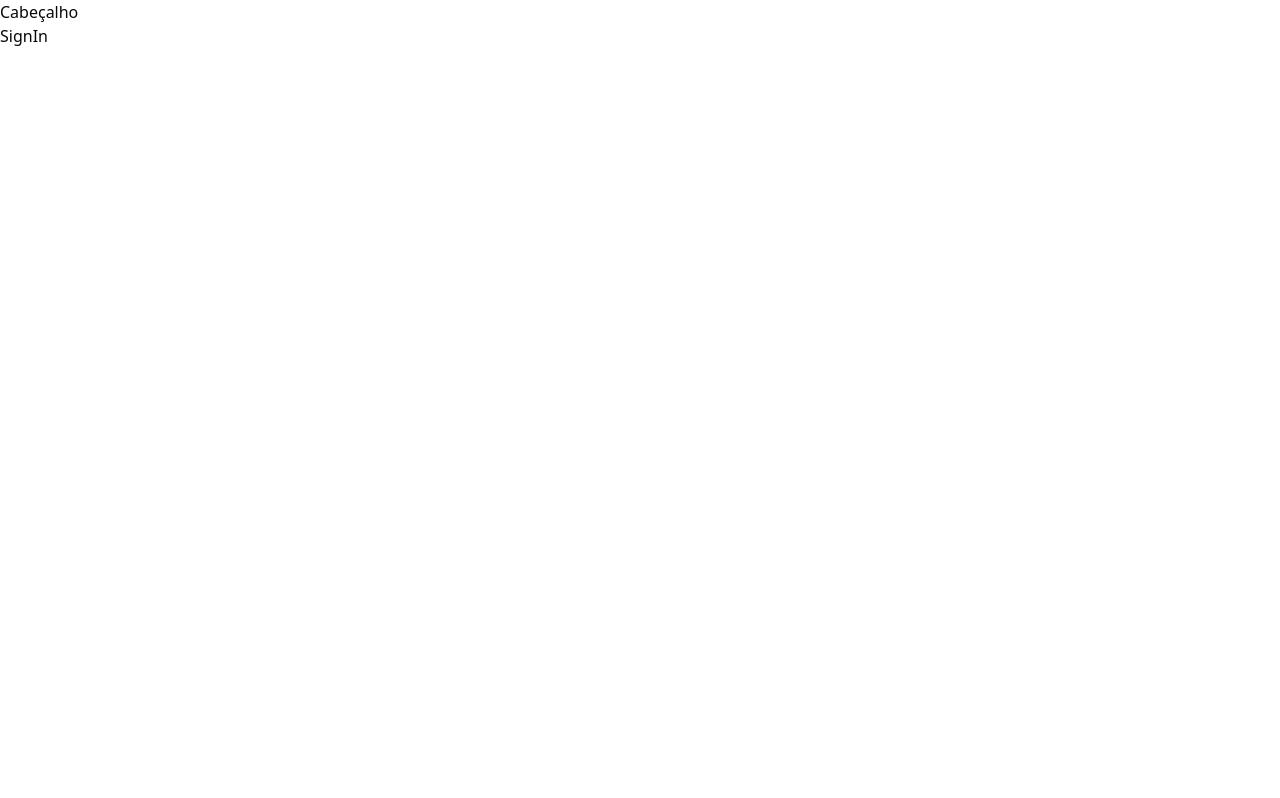
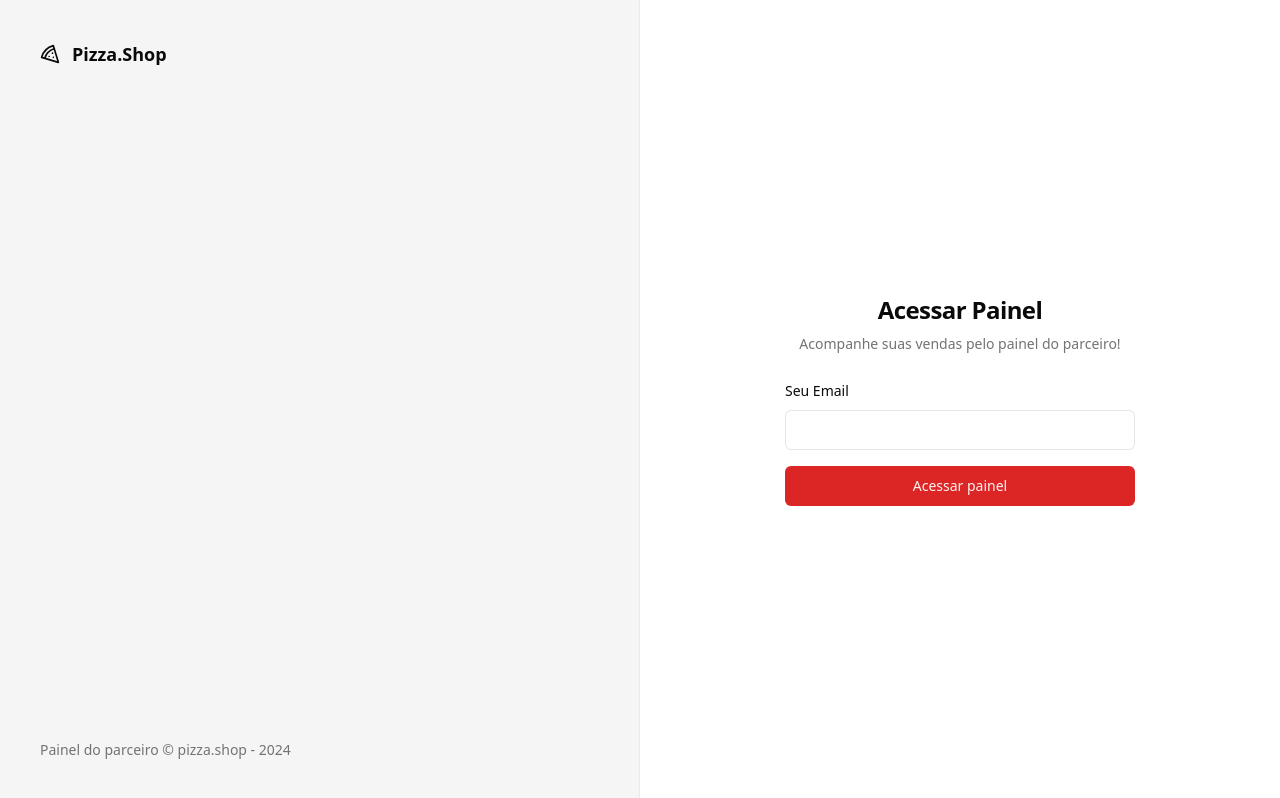
Before and after one commit to janderscarvalho/Pizza-Shop, a React (Vite) app: page /sign-in in a window 1280 px wide. Built offline with nearby package versions, Linux system fonts and the light colour scheme.

Commit message:
Pagina autenticação
Componetizado o Layout do login para a aplicação

```diff
--- a/package.json
+++ b/package.json
@@ -10,6 +10,7 @@
     "preview": "vite preview"
   },
   "dependencies": {
+    "@radix-ui/react-label": "^2.0.2",
     "@radix-ui/react-slot": "^1.0.2",
     "class-variance-authority": "^0.7.0",
     "clsx": "^2.1.1",
--- a/src/Pages/_layouts/auth.tsx
+++ b/src/Pages/_layouts/auth.tsx
@@ -1,11 +1,20 @@
+import { Pizza } from 'lucide-react'
 import { Outlet } from 'react-router-dom'
 
 export function AuthLayout() {
   return (
-    <div>
-      <h1>Cabeçalho</h1>
+    <div className="grid min-h-screen grid-cols-2">
+      <div className="flex h-full flex-col justify-between border-r border-foreground/5 bg-muted p-10 text-muted-foreground">
+        <div className="flex items-center gap-3 text-lg font-medium text-foreground">
+          <Pizza className="h-5 w-5" />
+          <span className="font-semibold">Pizza.Shop</span>
+        </div>
+        <footer className="text-sm">
+          Painel do parceiro &copy; pizza.shop - {new Date().getFullYear()}
+        </footer>
+      </div>
 
-      <div>
+      <div className="flex flex-col items-center justify-center">
         <Outlet />
       </div>
     </div>
--- a/src/Pages/auth/sign-in.tsx
+++ b/src/Pages/auth/sign-in.tsx
@@ -1,10 +1,35 @@
 import { Helmet } from 'react-helmet-async'
+
+import { Button } from '@/components/ui/button'
+import { Input } from '@/components/ui/input'
+import { Label } from '@/components/ui/label'
 
 export function SignIn() {
   return (
     <>
       <Helmet title="Login" />
-      <h1>SignIn</h1>
+      <div className="p-8">
+        <div className="flex w-[350px] flex-col justify-center gap-6">
+          <div className="flex flex-col gap-2 text-center">
+            <h1 className="text-2xl font-semibold tracking-tight">
+              Acessar Painel
+            </h1>
+            <p className="text-sm text-muted-foreground">
+              Acompanhe suas vendas pelo painel do parceiro!
+            </p>
+          </div>
+
+          <form className="space-y-4">
+            <div className="space-y-2">
+              <Label htmlFor="email">Seu Email</Label>
+              <Input id="email" type="email" />
+            </div>
+            <Button className="w-full" type="submit">
+              Acessar painel
+            </Button>
+          </form>
+        </div>
+      </div>
     </>
   )
 }
--- /dev/null
+++ b/src/components/ui/card.tsx
@@ -0,0 +1,79 @@
+import * as React from 'react'
+
+import { cn } from '@/lib/utils'
+
+const Card = React.forwardRef<
+  HTMLDivElement,
+  React.HTMLAttributes<HTMLDivElement>
+>(({ className, ...props }, ref) => (
+  <div
+    ref={ref}
+    className={cn(
+      'rounded-lg border bg-card text-card-foreground shadow-sm',
+      className,
+    )}
+    {...props}
+  />
+))
+Card.displayName = 'Card'
+
+const CardHeader = React.forwardRef<
+  HTMLDivElement,
+  React.HTMLAttributes<HTMLDivElement>
+>(({ className, ...props }, ref) => (
+  <div
+    ref={ref}
+    className={cn('flex flex-col space-y-1.5 p-6', className)}
+    {...props}
+  />
+))
+CardHeader.displayName = 'CardHeader'
+
+const CardTitle = React.forwardRef<
+  HTMLParagraphElement,
+  React.HTMLAttributes<HTMLHeadingElement>
+>(({ className, ...props }, ref) => (
+  <h3
+    ref={ref}
+    className={cn(
+      'text-2xl font-semibold leading-none tracking-tight',
+      className,
+    )}
+    {...props}
+  />
+))
+CardTitle.displayName = 'CardTitle'
+
+const CardDescription = React.forwardRef<
+  HTMLParagraphElement,
+  React.HTMLAttributes<HTMLParagraphElement>
+>(({ className, ...props }, ref) => (
+  <p
+    ref={ref}
+    className={cn('text-sm text-muted-foreground', className)}
+    {...props}
+  />
+))
+CardDescription.displayName = 'CardDescription'
+
+const CardContent = React.forwardRef<
+  HTMLDivElement,
+  React.HTMLAttributes<HTMLDivElement>
+>(({ className, ...props }, ref) => (
+  <div ref={ref} className={cn('p-6 pt-0', className)} {...props} />
+))
+CardContent.displayName = 'CardContent'
+
+const CardFooter = React.forwardRef<
+  HTMLDivElement,
+  React.HTMLAttributes<HTMLDivElement>
+>(({ className, ...props }, ref) => (
+  <div
+    ref={ref}
+    className={cn('flex items-center p-6 pt-0', className)}
+    {...props}
+  />
+))
+CardFooter.displayName = 'CardFooter'
+
+export { Card, CardHeader, CardFooter, CardTitle, CardDescription, CardContent }
--- /dev/null
+++ b/src/components/ui/input.tsx
@@ -0,0 +1,25 @@
+import * as React from 'react'
+
+import { cn } from '@/lib/utils'
+
+export interface InputProps
+  extends React.InputHTMLAttributes<HTMLInputElement> {}
+
+const Input = React.forwardRef<HTMLInputElement, InputProps>(
+  ({ className, type, ...props }, ref) => {
+    return (
+      <input
+        type={type}
+        className={cn(
+          'flex h-10 w-full rounded-md border border-input bg-background px-3 py-2 text-sm ring-offset-background file:border-0 file:bg-transparent file:text-sm file:font-medium placeholder:text-muted-foreground focus-visible:outline-none focus-visible:ring-2 focus-visible:ring-ring focus-visible:ring-offset-2 disabled:cursor-not-allowed disabled:opacity-50',
+          className,
+        )}
+        ref={ref}
+        {...props}
+      />
+    )
+  },
+)
+Input.displayName = 'Input'
+
+export { Input }
--- /dev/null
+++ b/src/components/ui/label.tsx
@@ -0,0 +1,24 @@
+import * as LabelPrimitive from '@radix-ui/react-label'
+import { cva, type VariantProps } from 'class-variance-authority'
+import * as React from 'react'
+
+import { cn } from '@/lib/utils'
+
+const labelVariants = cva(
+  'text-sm font-medium leading-none peer-disabled:cursor-not-allowed peer-disabled:opacity-70',
+)
+
+const Label = React.forwardRef<
+  React.ElementRef<typeof LabelPrimitive.Root>,
+  React.ComponentPropsWithoutRef<typeof LabelPrimitive.Root> &
+    VariantProps<typeof labelVariants>
+>(({ className, ...props }, ref) => (
+  <LabelPrimitive.Root
+    ref={ref}
+    className={cn(labelVariants(), className)}
+    {...props}
+  />
+))
+Label.displayName = LabelPrimitive.Root.displayName
+
+export { Label }
--- a/src/global.css
+++ b/src/global.css
@@ -2,67 +2,51 @@
   @tailwind components;
   @tailwind utilities;
 
+
   @layer base {
     :root {
       --background: 0 0% 100%;
-      --foreground: 240 10% 3.9%;
-
+      --foreground: 0 0% 3.9%;
       --card: 0 0% 100%;
-      --card-foreground: 240 10% 3.9%;
-
+      --card-foreground: 0 0% 3.9%;
       --popover: 0 0% 100%;
-      --popover-foreground: 240 10% 3.9%;
-
-      --primary: 240 5.9% 10%;
-      --primary-foreground: 0 0% 98%;
-
-      --secondary: 240 4.8% 95.9%;
-      --secondary-foreground: 240 5.9% 10%;
-
-      --muted: 240 4.8% 95.9%;
-      --muted-foreground: 240 3.8% 46.1%;
-
-      --accent: 240 4.8% 95.9%;
-      --accent-foreground: 240 5.9% 10%;
-
+      --popover-foreground: 0 0% 3.9%;
+      --primary: 0 72.2% 50.6%;
+      --primary-foreground: 0 85.7% 97.3%;
+      --secondary: 0 0% 96.1%;
+      --secondary-foreground: 0 0% 9%;
+      --muted: 0 0% 96.1%;
+      --muted-foreground: 0 0% 45.1%;
+      --accent: 0 0% 96.1%;
+      --accent-foreground: 0 0% 9%;
       --destructive: 0 84.2% 60.2%;
       --destructive-foreground: 0 0% 98%;
-
-      --border: 240 5.9% 90%;
-      --input: 240 5.9% 90%;
-      --ring: 240 10% 3.9%;
-
+      --border: 0 0% 89.8%;
+      --input: 0 0% 89.8%;
+      --ring: 0 72.2% 50.6%;
       --radius: 0.5rem;
     }
 
     .dark {
-      --background: 240 10% 3.9%;
+      --background: 0 0% 3.9%;
       --foreground: 0 0% 98%;
-
-      --card: 240 10% 3.9%;
+      --card: 0 0% 3.9%;
       --card-foreground: 0 0% 98%;
-
-      --popover: 240 10% 3.9%;
+      --popover: 0 0% 3.9%;
       --popover-foreground: 0 0% 98%;
-
-      --primary: 0 0% 98%;
-      --primary-foreground: 240 5.9% 10%;
-
-      --secondary: 240 3.7% 15.9%;
+      --primary: 0 72.2% 50.6%;
+      --primary-foreground: 0 85.7% 97.3%;
+      --secondary: 0 0% 14.9%;
       --secondary-foreground: 0 0% 98%;
-
-      --muted: 240 3.7% 15.9%;
-      --muted-foreground: 240 5% 64.9%;
-
-      --accent: 240 3.7% 15.9%;
+      --muted: 0 0% 14.9%;
+      --muted-foreground: 0 0% 63.9%;
+      --accent: 0 0% 14.9%;
       --accent-foreground: 0 0% 98%;
-
       --destructive: 0 62.8% 30.6%;
       --destructive-foreground: 0 0% 98%;
-
-      --border: 240 3.7% 15.9%;
-      --input: 240 3.7% 15.9%;
-      --ring: 240 4.9% 83.9%;
+      --border: 0 0% 14.9%;
+      --input: 0 0% 14.9%;
+      --ring: 0 72.2% 50.6%;
     }
   }
 
```
Also changed, not shown: src/components/ui/button.tsx (+21 -21 lines), 1 other file (tests, documents, lock files or other folders).
